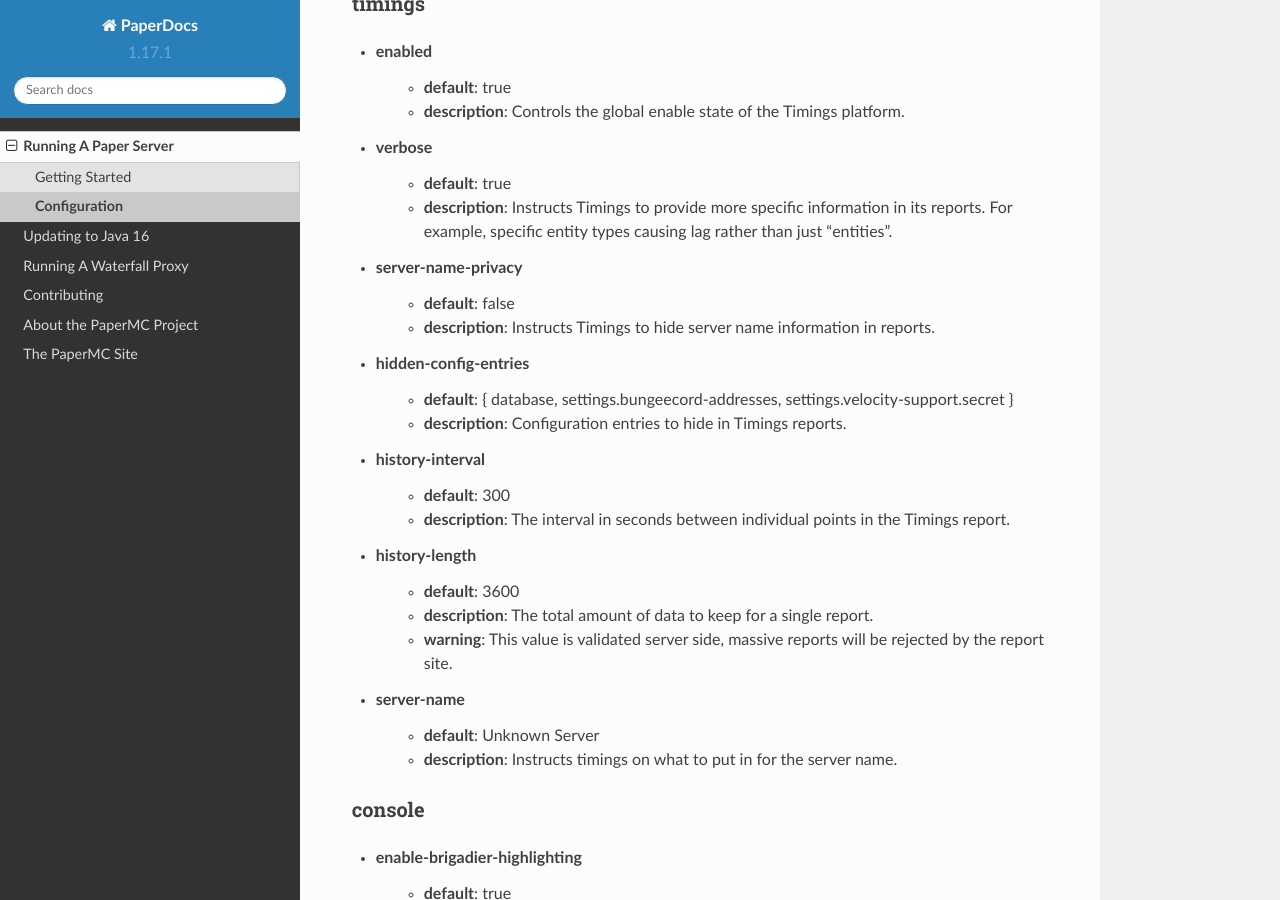
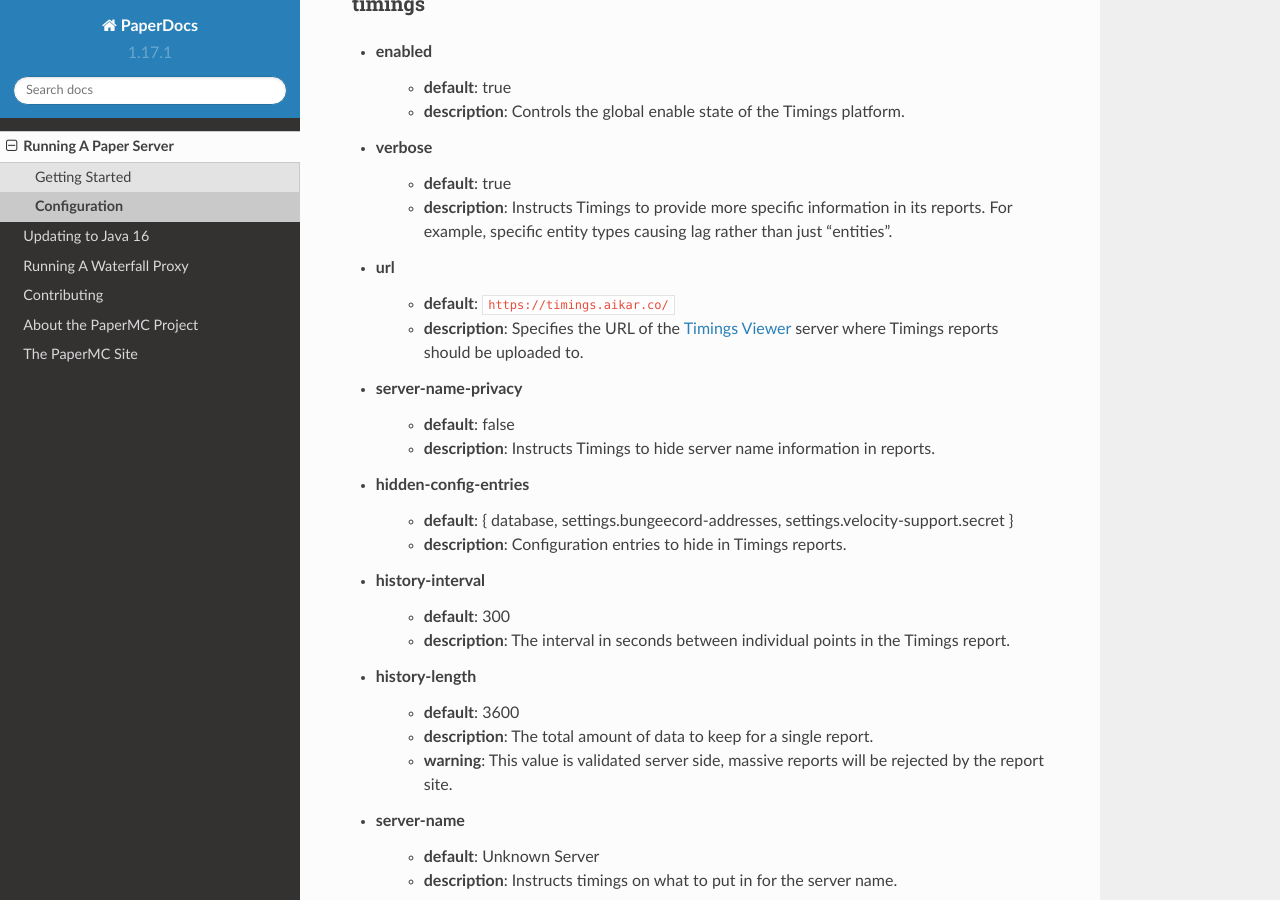
Before and after one commit to PaperMC/PaperDocs, a Sphinx documentation site: the page built from source/server/configuration.rst, in a window 1280 px wide and 900 px high, scrolled down 6234 px. Built offline with Sphinx 7.4.7 and the Read the Docs theme 2.0.0, drawn with Linux system fonts in a browser that asks for light colours.

Commit message:
Add timings.url docs

```diff
--- a/source/server/configuration.rst
+++ b/source/server/configuration.rst
@@ -274,6 +274,11 @@
     - **description**: Instructs Timings to provide more specific information
       in its reports. For example, specific entity types causing lag rather
       than just "entities".
+
+* url
+    - **default**: ``https://timings.aikar.co/``
+    - **description**: Specifies the URL of the `Timings Viewer <https://github.com/aikar/timings>`_
+      server where Timings reports should be uploaded to.
 
 * server-name-privacy
     - **default**: false
```
